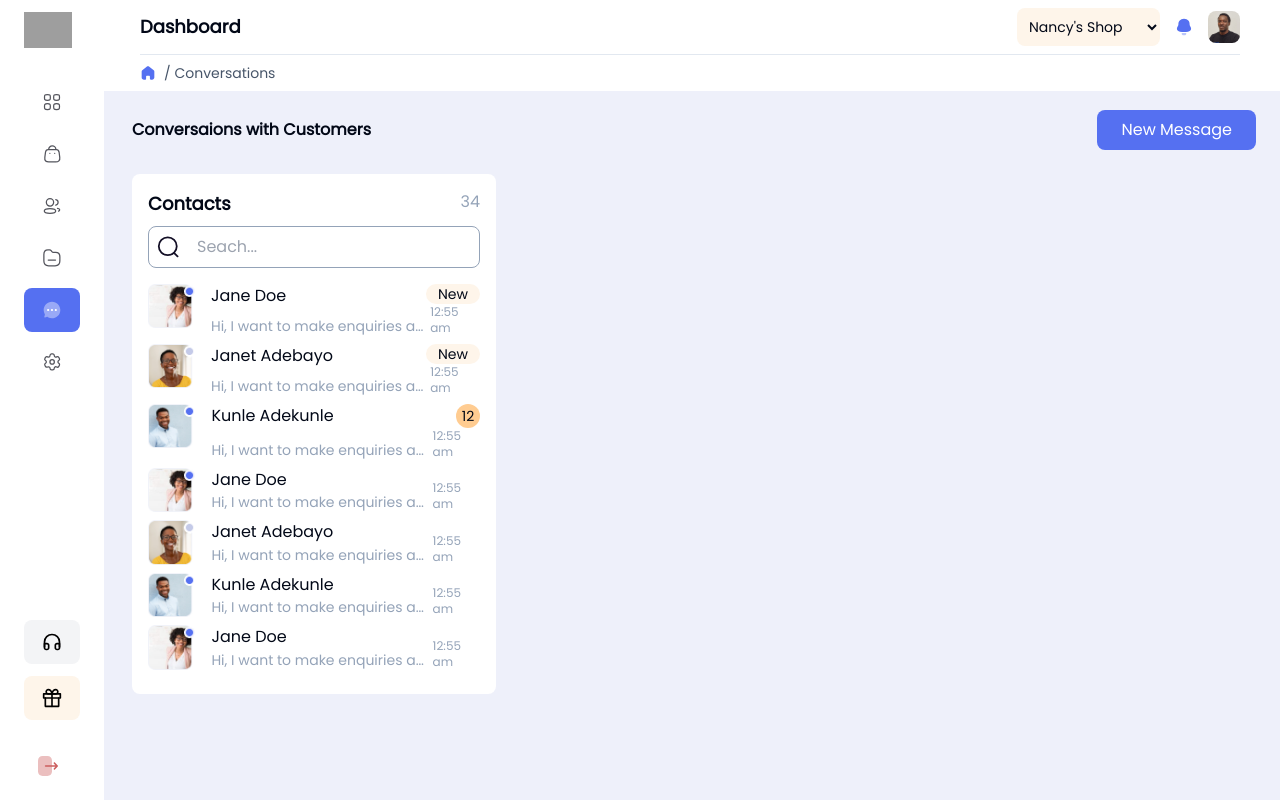
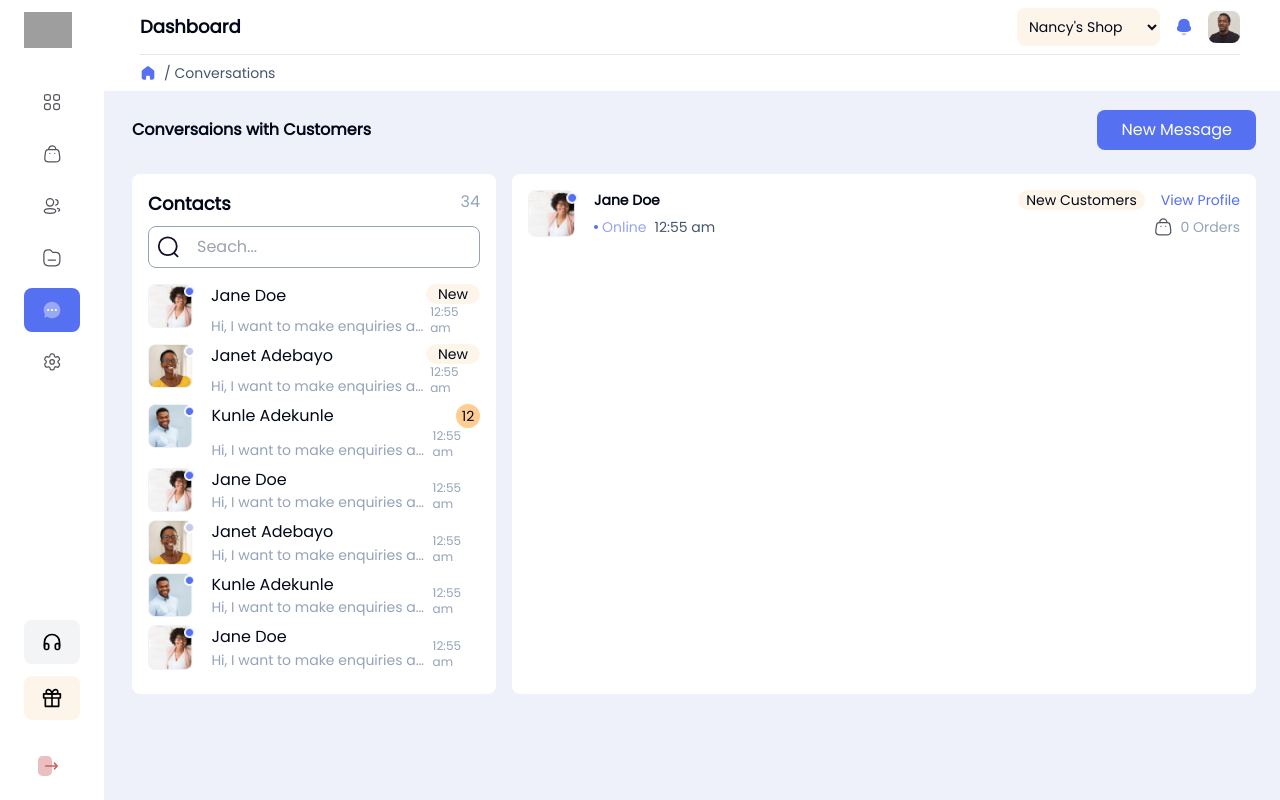
Before and after one commit to RalphFred/metrix, a Next.js app: page /conversations in a window 1280 px wide. Built offline with nearby package versions, Linux system fonts and the light colour scheme; grey boxes are pictures that could not be loaded.

Commit message:
build: did some stuff

```diff
--- a/app/conversations/page.tsx
+++ b/app/conversations/page.tsx
@@ -34,8 +34,8 @@ export default function ConversationsPage() {
                 />
               </div>
               <div className="mt-4">
-                {contactInfo.map((info) => (
-                  <div className="flex mb-2">
+                {contactInfo.map((info, index) => (
+                  <div className="flex mb-2" key={index}>
                     <div className="w-[15%] mr-4">
                       <Image
                         src={info.imgUrl}
@@ -61,7 +61,7 @@ export default function ConversationsPage() {
                             <span className="w-6 h-6 bg-peach-1 flex items-center justify-center text-sm rounded-full">
                               12
                             </span>
-                          ) }
+                          )}
                         </>
                       ) : (
                         <span></span>
@@ -73,6 +73,45 @@ export default function ConversationsPage() {
                 ))}
               </div>
             </div>
+            <div className="col-span-2 bg-white rounded-lg p-4">
+              <div className="flex justify-between ">
+                <div className="flex">
+                  <Image
+                    src="/images/jane.png"
+                    alt="image"
+                    width={50}
+                    height={50}
+                    className="mr-4"
+                  />
+                  <div className="flex flex-col justify-between">
+                    <span className="text-sm font-semibold">Jane Doe</span>
+                    <div className="text-sm flex">
+                      <span className="flex items-center">
+                        <span className="w-1 h-1 rounded-full bg-blue-1 mr-1"></span>
+                        <span className="text-blue-2 mr-2">Online</span>
+                      </span>
+                      <span className="text-slate-600">12:55 am</span>
+                    </div>
+                  </div>
+                </div>
+                <div className="flex flex-col justify-between items-end text-sm">
+                  <div>
+                    <span className="bg-peach-2 px-2 rounded-full mr-4">New Customers</span>
+                    <span className="text-blue-1">View Profile</span>
+                  </div>
+                  <div className="flex">
+                      <Image
+                       src='/images/orders.svg'
+                       alt="order icon"
+                       width={20}
+                       height={20}
+                       className="mr-2"
+                      />
+                      <span className="text-slate-400">0 Orders</span>
+                  </div>
+                </div>
+              </div>
+            </div>
           </div>
         </div>
       </div>
--- a/app/page.tsx
+++ b/app/page.tsx
@@ -24,6 +24,10 @@ export default function Home() {
               CtitleColor2="text-slate-400"
               Cvalue2="₦450"
               Csuperscript2="+20.00"
+              Ctitle3=""
+              CtitleColor3=""
+              Cvalue3=""
+              Csuperscript3=""
             />
           </div>
           <div className="col-span-3 row-span-1">
@@ -38,6 +42,10 @@ export default function Home() {
               CtitleColor2="text-slate-400"
               Cvalue2="1,180"
               Csuperscript2="+85%"
+              Ctitle3=""
+              CtitleColor3=""
+              Cvalue3=""
+              Csuperscript3=""
             />
           </div>
           <div className="col-span-4 row-span-1">
@@ -99,6 +107,10 @@ export default function Home() {
               CtitleColor2="text-slate-400"
               Cvalue2="30"
               Csuperscript2=""
+              Ctitle3=""
+              CtitleColor3=""
+              Cvalue3=""
+              Csuperscript3=""
             />
           </div>
 
@@ -122,6 +134,10 @@ export default function Home() {
           CtitleColor2="text-slate-400"
           Cvalue2="₦450"
           Csuperscript2="+20.00"
+          Ctitle3=""
+          CtitleColor3=""
+          Cvalue3=""
+          Csuperscript3=""
         />
 
         <Card
@@ -135,6 +151,10 @@ export default function Home() {
           CtitleColor2="text-slate-400"
           Cvalue2="1,180"
           Csuperscript2="+85%"
+          Ctitle3=""
+          CtitleColor3=""
+          Cvalue3=""
+          Csuperscript3=""
         />
 
         <Card
@@ -193,6 +213,10 @@ export default function Home() {
           CtitleColor2="text-slate-400"
           Cvalue2="30"
           Csuperscript2=""
+          Ctitle3=""
+          CtitleColor3=""
+          Cvalue3=""
+          Csuperscript3=""
         />
 
         <Recent />
--- a/components/Recent.tsx
+++ b/components/Recent.tsx
@@ -6,8 +6,9 @@ const Recent = () => {
     <div className="p-4 bg-white rounded-lg">
       <h3 className="font-semibold mb-2">Recent Orders</h3>
 
-      {recentOrders.map((order) => (
+      {recentOrders.map((order, index) => (
         <Order
+          key={index}
           imgUrl={order.imgUrl}
           name={order.name}
           price={order.price}
```
Also changed, not shown: types/index.ts (+4 -4 lines).
